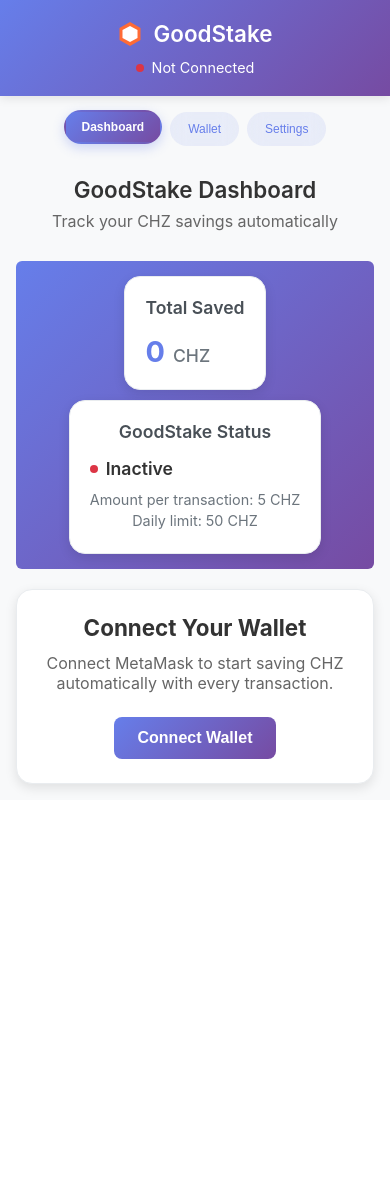
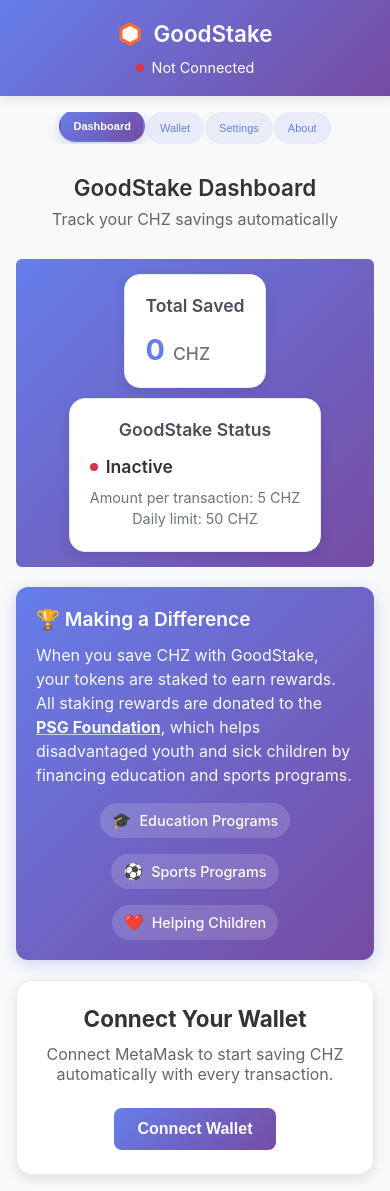
Before and after one commit to hejingar/chz-extension, a React (Create React App) app: page / in a window 390 px wide. Before the commit the page ends 844 px from the top, so only its background shows below. Built offline with nearby package versions, Linux system fonts and the light colour scheme; the HTML template or start-up script is replaced by a standard one.

Commit message:
descriptions

```diff
--- a/package.json
+++ b/package.json
@@ -13,7 +13,7 @@
   },
   "scripts": {
     "start": "gulp watch connect",
-    "build": "gulp build:all",
+    "build": "gulp build-all",
     "build:chrome": "gulp build-chrome",
     "build:firefox": "gulp build-firefox",
     "clean": "rm -rf dist dist-chrome dist-firefox",
--- a/src/App.css
+++ b/src/App.css
@@ -81,22 +81,27 @@
 /* Tab Navigation */
 .tab-navigation {
   display: flex;
-  gap: 4px;
+  gap: 2px;
   justify-content: center;
   margin-bottom: 30px;
+  flex-wrap: nowrap;
+  overflow-x: auto;
+  padding: 0 4px;
 }
 
 .tab-button {
   background: rgba(102, 126, 234, 0.1);
   border: 2px solid transparent;
-  padding: 12px 24px;
-  font-size: 14px;
+  padding: 10px 18px;
+  font-size: 13px;
   border-radius: 25px;
   cursor: pointer;
   color: #667eea;
   font-weight: 500;
   transition: all 0.3s ease;
   backdrop-filter: blur(10px);
+  white-space: nowrap;
+  flex-shrink: 0;
 }
 
 .tab-button:hover {
@@ -364,12 +369,6 @@
   border: 1px solid #e9ecef;
 }
 
-.transaction-status p {
-  margin: 0;
-  color: #495057;
-  font-size: 0.9em;
-}
-
 /* Settings Tab */
 .settings-section {
   background: white;
@@ -520,6 +519,156 @@
   flex: 1;
 }
 
+/* PSG Foundation Info */
+.psg-foundation-info {
+  margin: 20px 0;
+}
+
+.impact-card {
+  background: linear-gradient(135deg, #667eea 0%, #764ba2 100%);
+  color: white;
+  padding: 20px;
+  border-radius: 12px;
+  margin-bottom: 20px;
+  box-shadow: 0 4px 15px rgba(102, 126, 234, 0.3);
+}
+
+.impact-card h3 {
+  margin: 0 0 12px 0;
+  font-size: 1.2em;
+  font-weight: 600;
+}
+
+.impact-card p {
+  margin: 0 0 16px 0;
+  line-height: 1.5;
+  opacity: 0.95;
+}
+
+.impact-highlights {
+  display: flex;
+  gap: 16px;
+  flex-wrap: wrap;
+  justify-content: center;
+}
+
+.highlight {
+  display: flex;
+  align-items: center;
+  gap: 8px;
+  background: rgba(255, 255, 255, 0.15);
+  padding: 8px 12px;
+  border-radius: 20px;
+  font-size: 0.9em;
+  font-weight: 500;
+}
+
+.highlight .icon {
+  font-size: 1.1em;
+}
+
+/* About Tab */
+.about-tab, .technical-tab {
+  padding: 20px 0;
+}
+
+.about-header, .technical-header {
+  text-align: center;
+  margin-bottom: 30px;
+}
+
+.about-header h2, .technical-header h2 {
+  margin: 0 0 8px 0;
+  color: #333;
+  font-size: 1.6em;
+  font-weight: 600;
+}
+
+.about-header p, .technical-header p {
+  margin: 0;
+  color: #666;
+  font-size: 1em;
+}
+
+.about-section, .technical-section {
+  display: flex;
+  flex-direction: column;
+  gap: 16px;
+}
+
+.feature-card, .tech-card {
+  background: white;
+  padding: 20px;
+  border-radius: 12px;
+  border: 1px solid #e9ecef;
+  box-shadow: 0 2px 8px rgba(0, 0, 0, 0.05);
+  text-align: left;
+  transition: all 0.2s ease;
+}
+
+.feature-card:hover, .tech-card:hover {
+  box-shadow: 0 4px 15px rgba(0, 0, 0, 0.1);
+  transform: translateY(-2px);
+}
+
+.feature-card h3, .tech-card h3 {
+  margin: 0 0 12px 0;
+  color: #333;
+  font-size: 1.1em;
+  font-weight: 600;
+  display: flex;
+  align-items: center;
+  gap: 8px;
+}
+
+.feature-card p, .tech-card p {
+  margin: 0;
+  color: #555;
+  line-height: 1.6;
+  font-size: 0.95em;
+}
+
+/* Technical Flow Steps */
+.flow-steps {
+  margin-top: 12px;
+}
+
+.step {
+  background: #f8f9fa;
+  padding: 10px 16px;
+  margin: 8px 0;
+  border-radius: 8px;
+  border-left: 4px solid #667eea;
+  font-size: 0.9em;
+  color: #555;
+}
+
+/* PSG Foundation Link Styling */
+.psg-link {
+  color: #fff !important;
+  text-decoration: underline;
+  text-decoration-color: rgba(255, 255, 255, 0.7);
+  transition: all 0.2s ease;
+}
+
+.psg-link:hover {
+  color: #fff !important;
+  text-decoration-color: #fff;
+  text-shadow: 0 0 8px rgba(255, 255, 255, 0.5);
+}
+
+/* For links in feature cards (non-impact cards) */
+.feature-card .psg-link, .tech-card .psg-link, .step .psg-link {
+  color: #667eea !important;
+  text-decoration: underline;
+  text-decoration-color: rgba(102, 126, 234, 0.5);
+}
+
+.feature-card .psg-link:hover, .tech-card .psg-link:hover, .step .psg-link:hover {
+  color: #5a6fd8 !important;
+  text-decoration-color: #667eea;
+}
+
 /* Animations */
 @keyframes pulse {
   0% {
@@ -569,13 +718,13 @@
   }
 
   .tab-navigation {
-    flex-wrap: wrap;
-    gap: 8px;
+    gap: 1px;
+    padding: 0 2px;
   }
 
   .tab-button {
-    font-size: 12px;
-    padding: 8px 16px;
+    font-size: 11px;
+    padding: 8px 12px;
   }
 
   .savings-summary {
@@ -622,4 +771,22 @@
   .wallet-section, .network-section, .test-transaction, .testnet-helper {
     padding: 16px;
   }
+
+  .impact-highlights {
+    flex-direction: column;
+    align-items: center;
+  }
+
+  .highlight {
+    justify-content: center;
+    min-width: 140px;
+  }
+
+  .about-header h2, .technical-header h2 {
+    font-size: 1.4em;
+  }
+
+  .feature-card, .tech-card {
+    padding: 16px;
+  }
 }
--- a/src/App.js
+++ b/src/App.js
@@ -18,7 +18,6 @@
     // Wallet methods
     connectWallet,
     disconnectWallet,
-    sendTransaction,
 
     // Round-up state
     roundUpSettings,
@@ -36,9 +35,7 @@
   // State for UI
   const [activeTab, setActiveTab] = useState('dashboard');
   const [isConnecting, setIsConnecting] = useState(false);
-  const [testAmount, setTestAmount] = useState('0.1');
   const [testAddress, setTestAddress] = useState('');
-  const [transactionStatus, setTransactionStatus] = useState('');
 
   // Initialize test address with user's address
   useEffect(() => {
@@ -49,13 +46,11 @@
 
   const handleConnectWallet = async () => {
     setIsConnecting(true);
-    setTransactionStatus('');
 
     try {
       await connectWallet();
     } catch (error) {
       console.error('Failed to connect wallet:', error);
-      setTransactionStatus('Failed to connect wallet: ' + error.message);
     } finally {
       setIsConnecting(false);
     }
@@ -64,38 +59,13 @@
   const handleDisconnectWallet = async () => {
     try {
       await disconnectWallet();
-      setTransactionStatus('Wallet disconnected');
     } catch (error) {
       console.error('Failed to disconnect wallet:', error);
-      setTransactionStatus('Failed to disconnect wallet: ' + error.message);
-    }
-  };
-
-  const handleSendTestTransaction = async () => {
-    if (!testAddress || !testAmount) {
-      setTransactionStatus('Please enter both address and amount');
-      return;
-    }
-
-    try {
-      setTransactionStatus('Sending transaction...');
-
-      const txHash = await sendTransaction(testAddress, testAmount);
-      setTransactionStatus('Transaction sent! Hash: ' + txHash);
-
-      // Clear form
-      setTestAmount('0.1');
-      setTestAddress(account);
-
-    } catch (error) {
-      console.error('Transaction failed:', error);
-      setTransactionStatus('Transaction failed: ' + error.message);
     }
   };
 
   const handleTabChange = (tab) => {
     setActiveTab(tab);
-    setTransactionStatus('');
   };
 
   const isCorrectNetwork = chainId === CHZ_SPICY_CHAIN_ID;
@@ -151,6 +121,12 @@
           >
             Settings
           </button>
+          <button
+            className={`tab-button ${activeTab === 'about' ? 'active' : ''}`}
+            onClick={() => handleTabChange('about')}
+          >
+            About
+          </button>
         </nav>
 
         {/* Tab Content */}
@@ -183,6 +159,28 @@
                   <div className="status-details">
                     <p>Amount per transaction: {roundUpSettings.fixedAmount} CHZ</p>
                     <p>Daily limit: {roundUpSettings.maxPerDay} CHZ</p>
+                  </div>
+                </div>
+              </div>
+
+              {/* PSG Foundation Impact */}
+              <div className="psg-foundation-info">
+                <div className="impact-card">
+                  <h3>🏆 Making a Difference</h3>
+                  <p>When you save CHZ with GoodStake, your tokens are staked to earn rewards. All staking rewards are donated to the <strong><a href="https://www.psg.fr/psg-for-communities/fondation" target="_blank" rel="noopener noreferrer" className="psg-link">PSG Foundation</a></strong>, which helps disadvantaged youth and sick children by financing education and sports programs.</p>
+                  <div className="impact-highlights">
+                    <div className="highlight">
+                      <span className="icon">🎓</span>
+                      <span>Education Programs</span>
+                    </div>
+                    <div className="highlight">
+                      <span className="icon">⚽</span>
+                      <span>Sports Programs</span>
+                    </div>
+                    <div className="highlight">
+                      <span className="icon">❤️</span>
+                      <span>Helping Children</span>
+                    </div>
                   </div>
                 </div>
               </div>
@@ -300,6 +298,64 @@
               )}
             </div>
           )}
+
+          {/* About Tab */}
+          {activeTab === 'about' && (
+            <div className="about-tab">
+              <div className="about-header">
+                <h2>About GoodStake</h2>
+                <p>Learn how GoodStake works and helps make a difference</p>
+              </div>
+
+              <div className="about-section">
+                <div className="feature-card">
+                  <h3>🔄 How It Works</h3>
+                  <p>When you make any transaction with your MetaMask wallet connected to GoodStake, you'll be prompted to save an amount of CHZ tokens by making a transaction to our smart contract, which will stake these tokens.</p>
+                </div>
+
+                <div className="feature-card">
+                  <h3>💰 Flexible Withdrawals</h3>
+                  <p>You can withdraw any amount of your saved tokens at any time, with a 3-day delay (imposed by the validators). You'll get back the original amount of saved tokens.</p>
+                </div>
+
+                <div className="feature-card">
+                  <h3>🎯 Your Impact</h3>
+                  <p>The rewards from staking your tokens are donated to the <a href="https://www.psg.fr/psg-for-communities/fondation" target="_blank" rel="noopener noreferrer" className="psg-link">PSG Foundation</a>, which helps disadvantaged youth and sick children by financing education and sports programs. Your savings make a real difference!</p>
+                </div>
+
+                <div className="feature-card">
+                  <h3>🔒 Security & Control</h3>
+                  <p>You maintain full control of your tokens. The staking is done on your behalf, and you can withdraw your original amount at any time. Only the staking rewards are donated to charity.</p>
+                </div>
+
+                {/* Technical Details Section */}
+                <div className="feature-card">
+                  <h3>🔐 Delegation Process</h3>
+                  <p>Since CHZ does not allow delegating tokens directly in smart contracts, you entrust us with the staking of your tokens. Your tokens go through the owner wallet of the smart contract before being directly staked to a Chiliz validator, and then withdrawn at your demand.</p>
+                </div>
+
+                <div className="feature-card">
+                  <h3>🗃️ Data Storage</h3>
+                  <p>All data is stored on-chain. We do not have a database or an API. This ensures transparency and decentralization - everything is verifiable on the blockchain.</p>
+                </div>
+
+                <div className="feature-card">
+                  <h3>⚡ Smart Contract</h3>
+                  <p>Our smart contract handles all the logic for deposits, withdrawals, and tracking your savings. The contract is transparent and auditable on the blockchain.</p>
+                </div>
+
+                <div className="feature-card">
+                  <h3>🔄 Staking Flow</h3>
+                  <div className="flow-steps">
+                    <div className="step">1. You deposit CHZ to our contract</div>
+                    <div className="step">2. Contract owner stakes tokens to validator</div>
+                    <div className="step">3. Staking rewards go to <a href="https://www.psg.fr/psg-for-communities/fondation" target="_blank" rel="noopener noreferrer" className="psg-link">PSG Foundation</a></div>
+                    <div className="step">4. You can withdraw original amount anytime</div>
+                  </div>
+                </div>
+              </div>
+            </div>
+          )}
         </div>
       </main>
 
```
